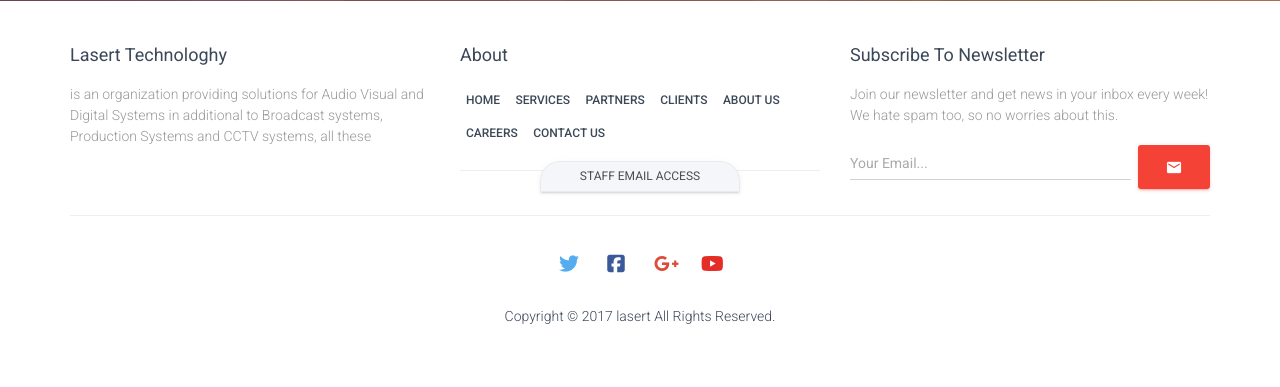
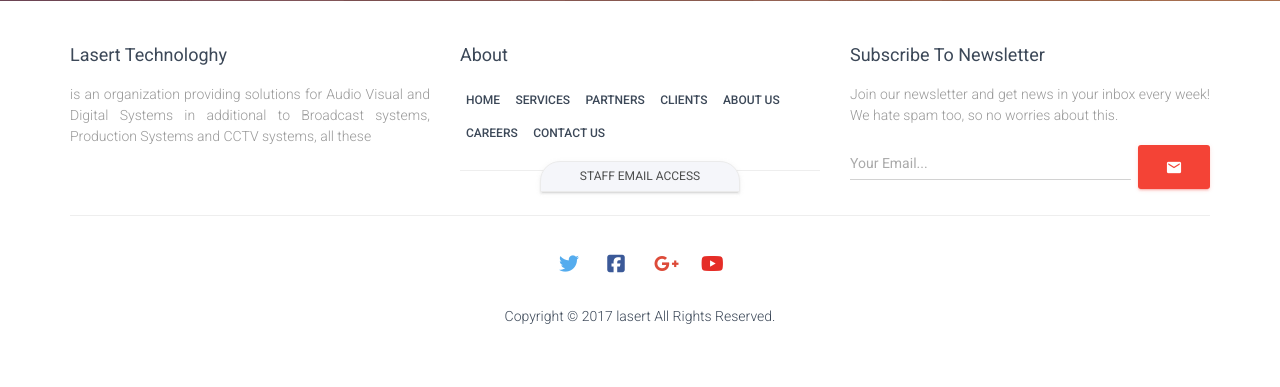
Before and after one commit to eMaM1921990/lasert, a Django app: template templates/about.html in a window 1280 px wide. Shown: the part 803-1190 px from the top of the page. Run offline with Django 3.2, Linux system fonts and the light colour scheme; the template is opened without the code that fills it, so the values that code supplies are empty; some libraries are stand-ins or nearby versions.

Commit message:
Update style.css

```diff
--- a/static/assets/css/style.css
+++ b/static/assets/css/style.css
@@ -1,6 +1,9 @@
 
 body{
   position: relative;
+}
+p{
+  text-align:justify;
 }
 .navbar-default{
   margin-bottom: 0;
```
